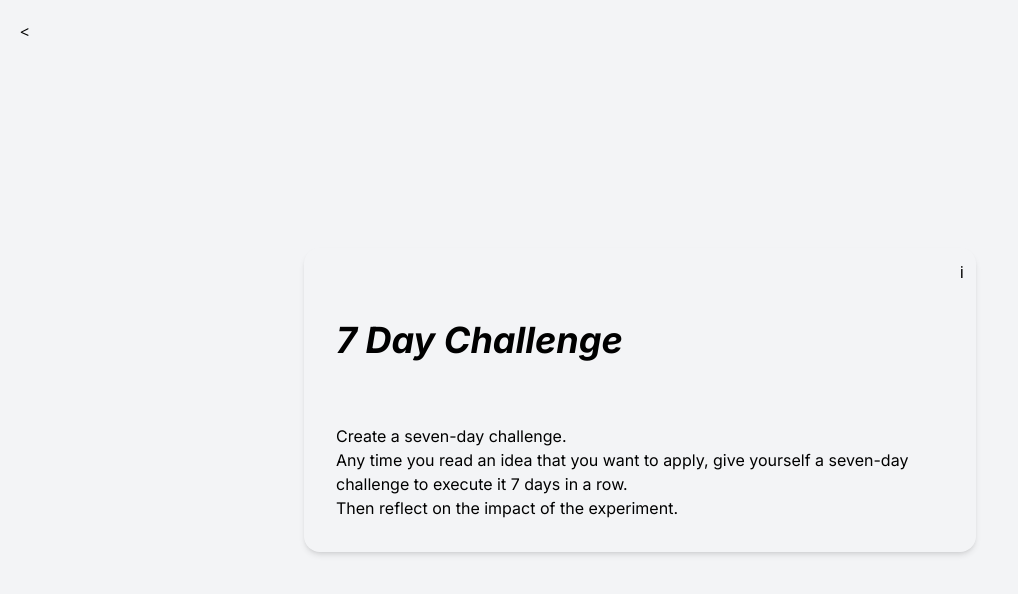
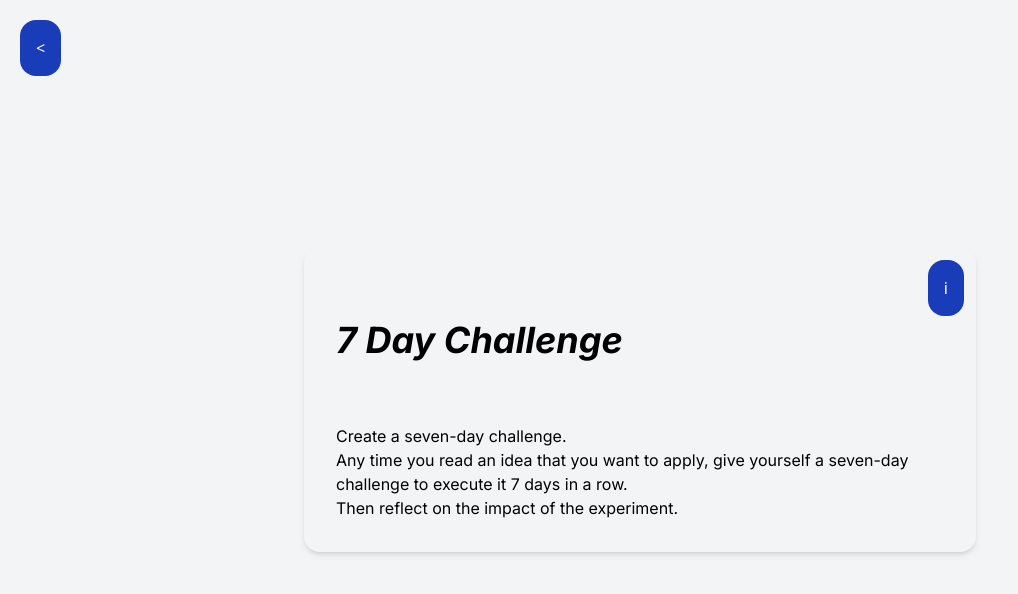
Before and after one commit to levoxtrip/Tools, a React (Vite) app: page /categories/Action/7DayChallenge in a window 1280 px wide. Shown: the top 594 px of the page, without its empty margins (0-1018 px from the left). Built offline with nearby package versions, Linux system fonts and the light colour scheme.

Commit message:
differtn button style

```diff
--- a/src/App.css
+++ b/src/App.css
@@ -28,10 +28,10 @@
     @apply flex grid grid-cols-1 md:grid-cols-3 gap-4;
   }
   .back-btn {
-    @apply absolute top-5 left-5;
+    @apply absolute top-5 left-5 rounded-2xl p-4 bg-blue-800 text-white;
   }
   .info-btn {
-    @apply absolute top-3 right-3;
+    @apply absolute top-3 right-3 rounded-2xl p-4 bg-blue-800 text-white;
   }
 }
 
```
